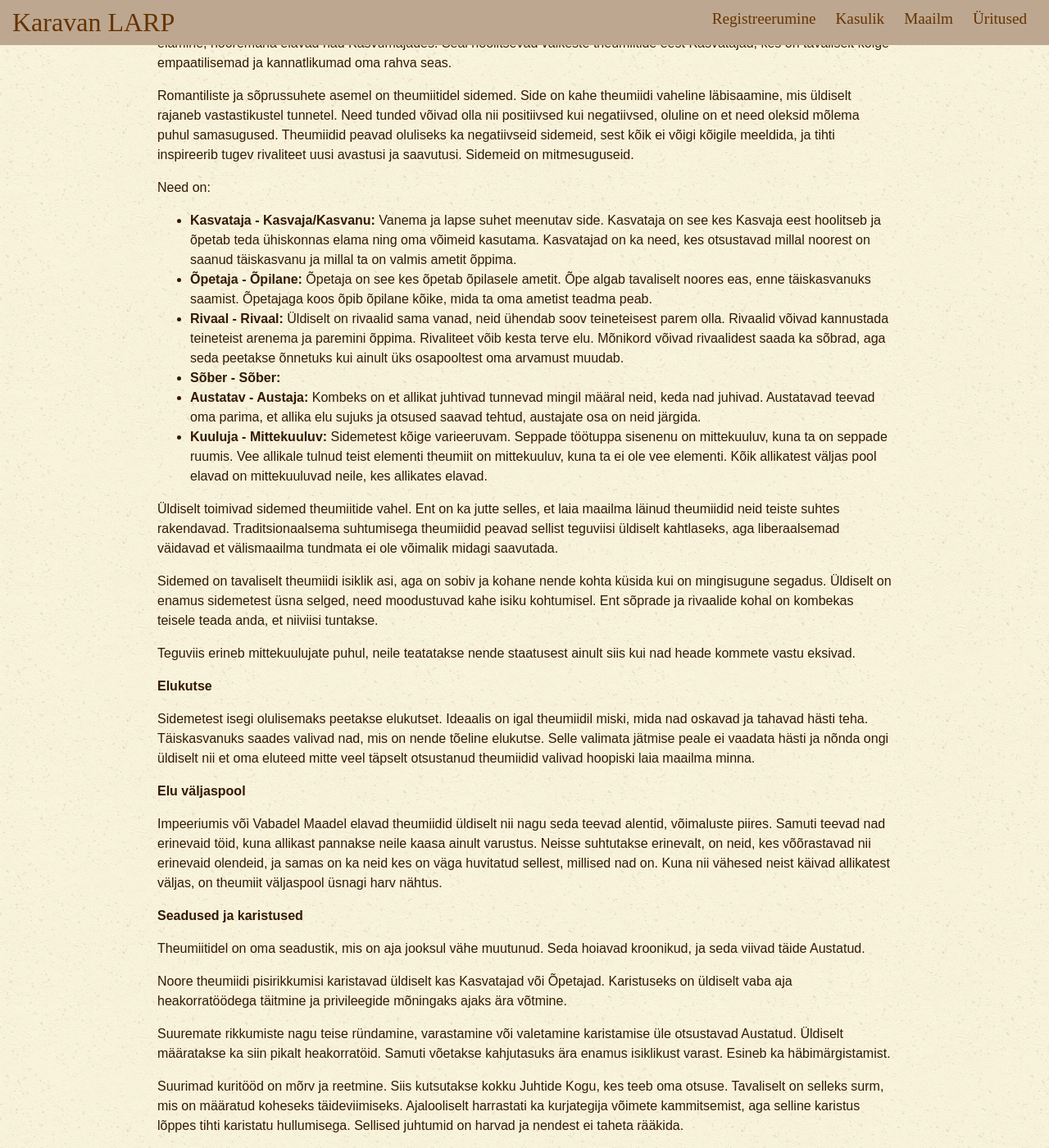
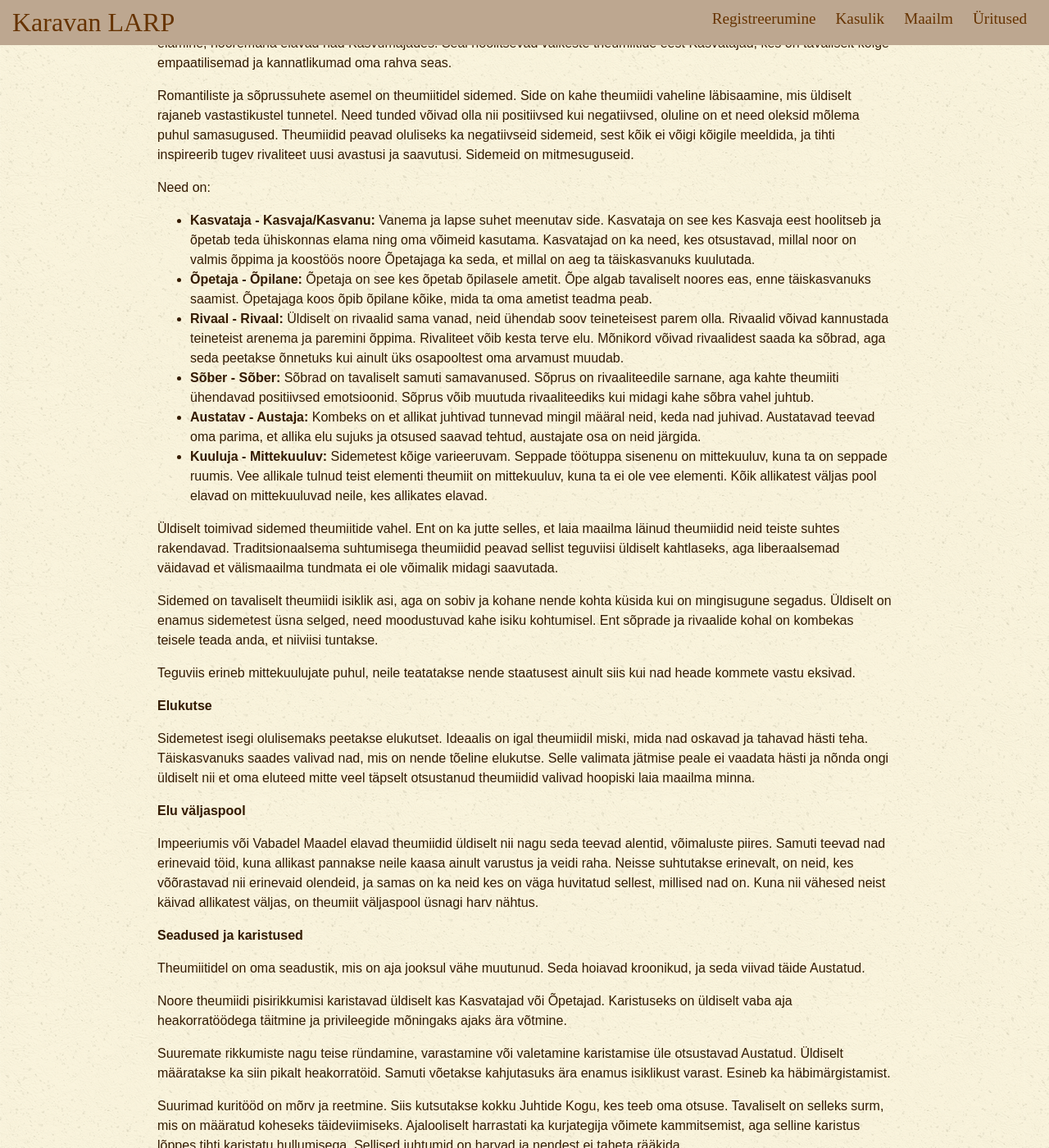
Before and after one commit to karavanlarp/karavanlarp.github.io, a Jekyll site: the page built from est/world/theumite.md, in a window 1280 px wide and 1400 px high, scrolled down 6272 px. Shown: the whole window at 82% size. Built offline with Jekyll 4.4.1, drawn with Linux system fonts in a browser that asks for light colours; some web fonts are replaced; some of the changed text lies outside the part shown.

Commit message:
teksti parandus eesti theumiidid

```diff
--- a/est/world/theumite.md
+++ b/est/world/theumite.md
@@ -208,10 +208,10 @@ Romantiliste ja sõprussuhete asemel on theumiitidel sidemed. Side on kahe theum
 
 Need on:
 
-* **Kasvataja - Kasvaja/Kasvanu:** Vanema ja lapse suhet meenutav side. Kasvataja on see kes Kasvaja eest hoolitseb ja õpetab teda ühiskonnas elama ning oma võimeid kasutama. Kasvatajad on ka need, kes otsustavad millal noorest on saanud täiskasvanu ja millal ta on valmis ametit õppima.
+* **Kasvataja - Kasvaja/Kasvanu:** Vanema ja lapse suhet meenutav side. Kasvataja on see kes Kasvaja eest hoolitseb ja õpetab teda ühiskonnas elama ning oma võimeid kasutama. Kasvatajad on ka need, kes otsustavad, millal noor on valmis õppima ja koostöös noore Õpetajaga ka seda, et millal on aeg ta täiskasvanuks kuulutada.
 * **Õpetaja - Õpilane:** Õpetaja on see kes õpetab õpilasele ametit. Õpe algab tavaliselt noores eas, enne täiskasvanuks saamist. Õpetajaga koos õpib õpilane kõike, mida ta oma ametist teadma peab.
 * **Rivaal - Rivaal:** Üldiselt on rivaalid sama vanad, neid ühendab soov teineteisest parem olla. Rivaalid võivad kannustada teineteist arenema ja paremini õppima. Rivaliteet võib kesta terve elu. Mõnikord võivad rivaalidest saada ka sõbrad, aga seda peetakse õnnetuks kui ainult üks osapooltest oma arvamust muudab.
-* **Sõber - Sõber:**
+* **Sõber - Sõber:** Sõbrad on tavaliselt samuti samavanused. Sõprus on rivaaliteedile sarnane, aga kahte theumiiti ühendavad positiivsed emotsioonid. Sõprus võib muutuda rivaaliteediks kui midagi kahe sõbra vahel juhtub.
 * **Austatav - Austaja:** Kombeks on et allikat juhtivad tunnevad mingil määral neid, keda nad juhivad. Austatavad teevad oma parima, et allika elu sujuks ja otsused saavad tehtud, austajate osa on neid järgida.
 * **Kuuluja - Mittekuuluv:** Sidemetest kõige varieeruvam. Seppade töötuppa sisenenu on mittekuuluv, kuna ta on seppade ruumis. Vee allikale tulnud teist elementi theumiit on mittekuuluv, kuna ta ei ole vee elementi. Kõik allikatest väljas pool elavad on mittekuuluvad neile, kes allikates elavad.
 
@@ -227,7 +227,7 @@ Sidemetest isegi olulisemaks peetakse elukutset. Ideaalis on igal theumiidil mis
 
 **Elu väljaspool**
 
-Impeeriumis või Vabadel Maadel elavad theumiidid üldiselt nii nagu seda teevad alentid, võimaluste piires. Samuti teevad nad erinevaid töid, kuna allikast pannakse neile kaasa ainult varustus. Neisse suhtutakse erinevalt, on neid, kes võõrastavad nii erinevaid olendeid, ja samas on ka neid kes on väga huvitatud sellest, millised nad on. Kuna nii vähesed neist käivad allikatest väljas, on theumiit väljaspool üsnagi harv nähtus.
+Impeeriumis või Vabadel Maadel elavad theumiidid üldiselt nii nagu seda teevad alentid, võimaluste piires. Samuti teevad nad erinevaid töid, kuna allikast pannakse neile kaasa ainult varustus ja veidi raha. Neisse suhtutakse erinevalt, on neid, kes võõrastavad nii erinevaid olendeid, ja samas on ka neid kes on väga huvitatud sellest, millised nad on. Kuna nii vähesed neist käivad allikatest väljas, on theumiit väljaspool üsnagi harv nähtus.
 
 **Seadused ja karistused**
 
```
Also changed, not shown: other parts of est/world/theumite.md (+5 -5 lines).
